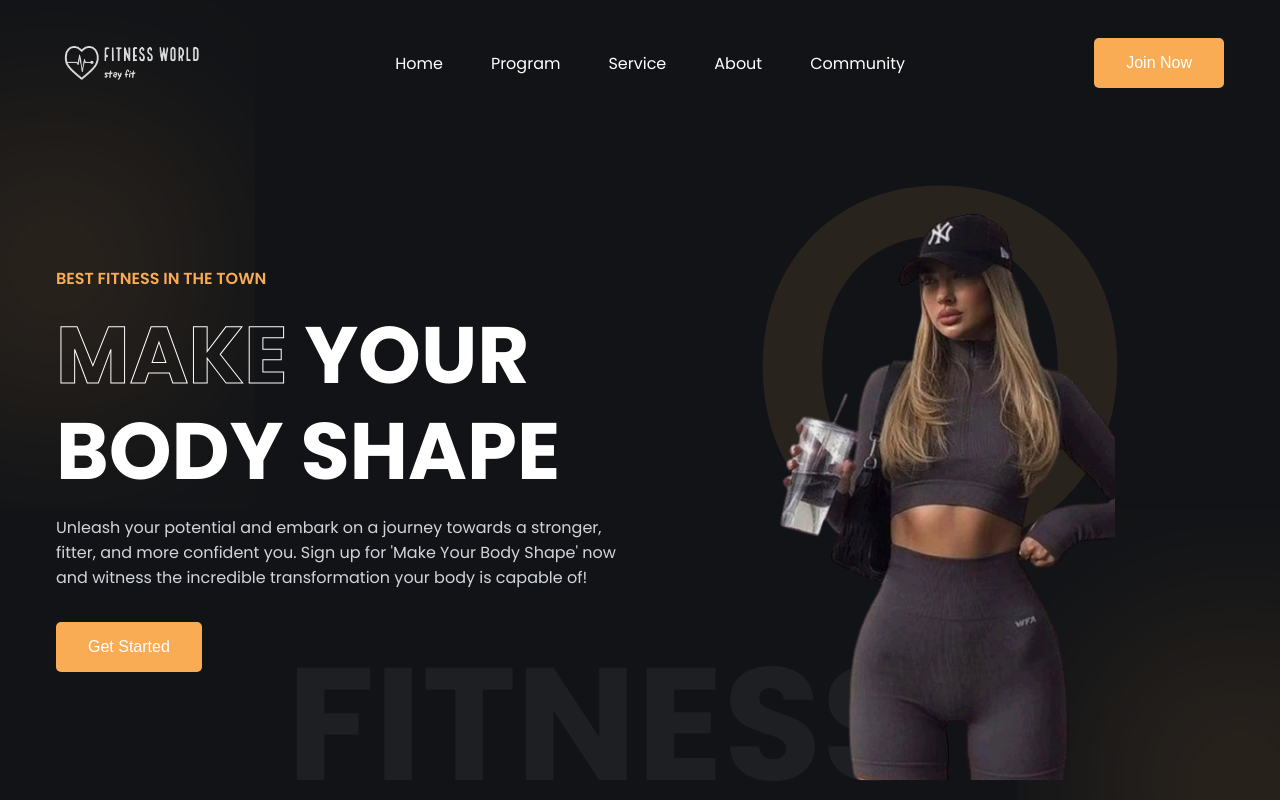
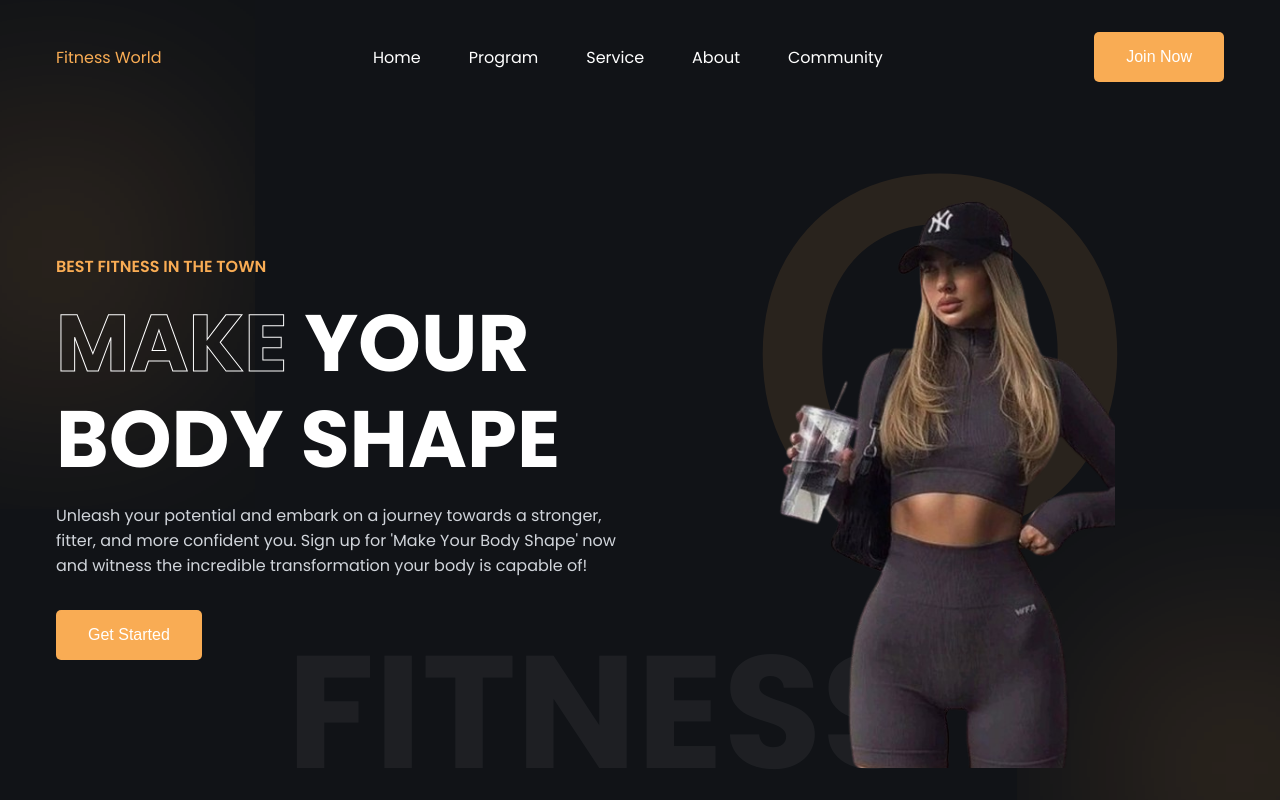
Before and after one commit to diya1510/LandingPagecs, a plain HTML site: page index.html in a window 1280 px wide. Shown: the top 800 px of the page. Drawn offline with nearby package versions, Linux system fonts and the light colour scheme.

Commit message:
new commits

```diff
--- a/index.html
+++ b/index.html
@@ -13,7 +13,7 @@
   <body>
     <nav>
       <div class="nav__logo">
-        <a href="#"><img src="assets/logo.png" alt="logo" /></a>
+        <a class="logo" href="#">Fitness World</a>
       </div>
       <ul class="nav__links">
         <li class="link"><a href="#">Home</a></li>
@@ -222,7 +222,7 @@
       <span class="bg__blur"></span>
       <span class="bg__blur footer__blur"></span>
       <div class="footer__col">
-        <div class="footer__logo"><img src="assets/logo.png" alt="logo" /></div>
+        <div class="logo">Fitness World</div>
         <p>
           Take the first step towards a healthier, stronger you with our
           unbeatable pricing plans. Let's sweat, achieve, and conquer together!
--- a/styles.css
+++ b/styles.css
@@ -15,6 +15,11 @@
   padding: 0;
   margin: 0;
   box-sizing: border-box;
+}
+.logo{
+  text-decoration: none;
+  font-family: "Poppins" , sans-serif;
+  color:#f9ac54
 }
 
 .section__container {
```
Also changed, not shown: assets/logo.png (deleted), 1 other file.
